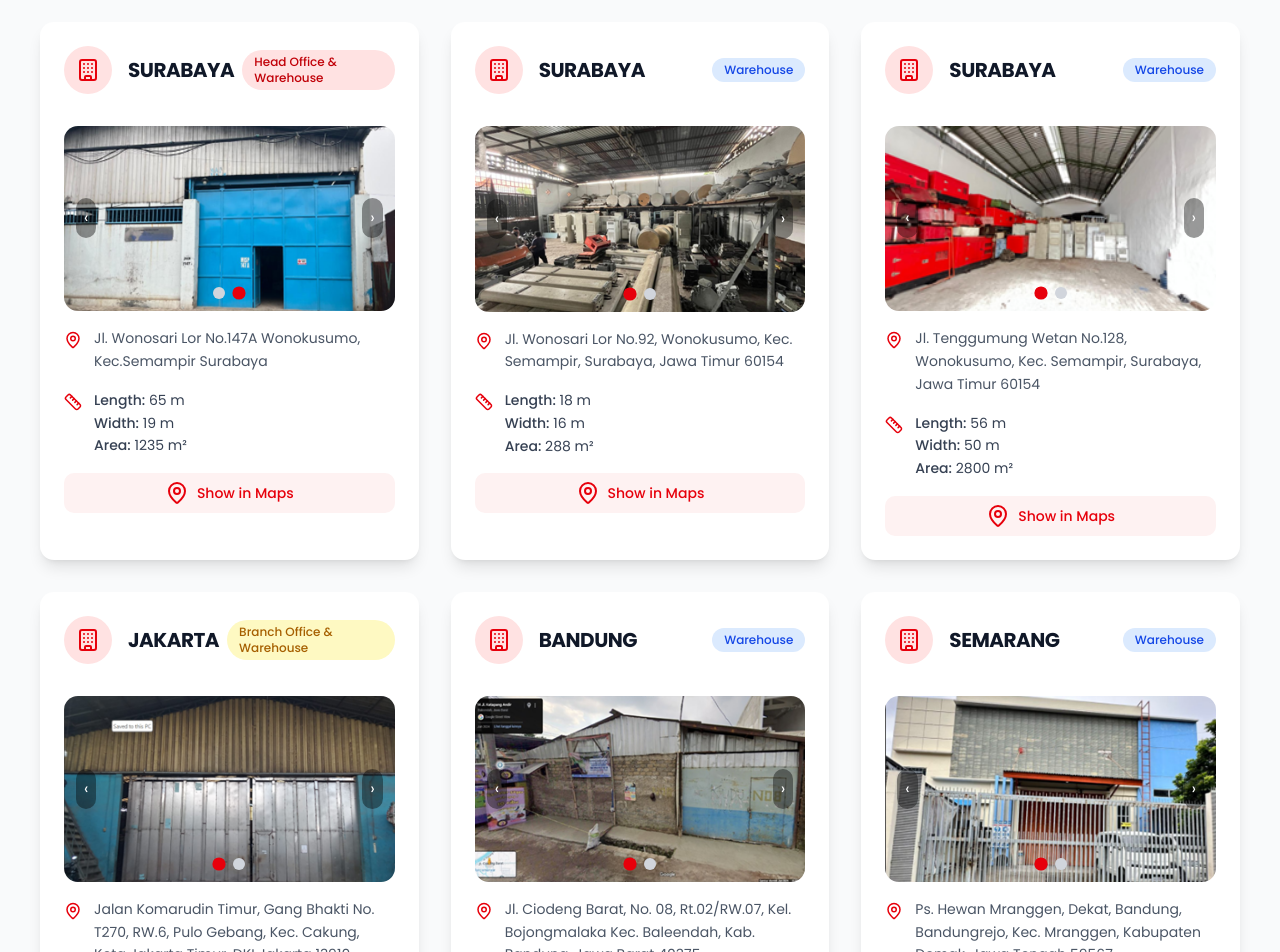
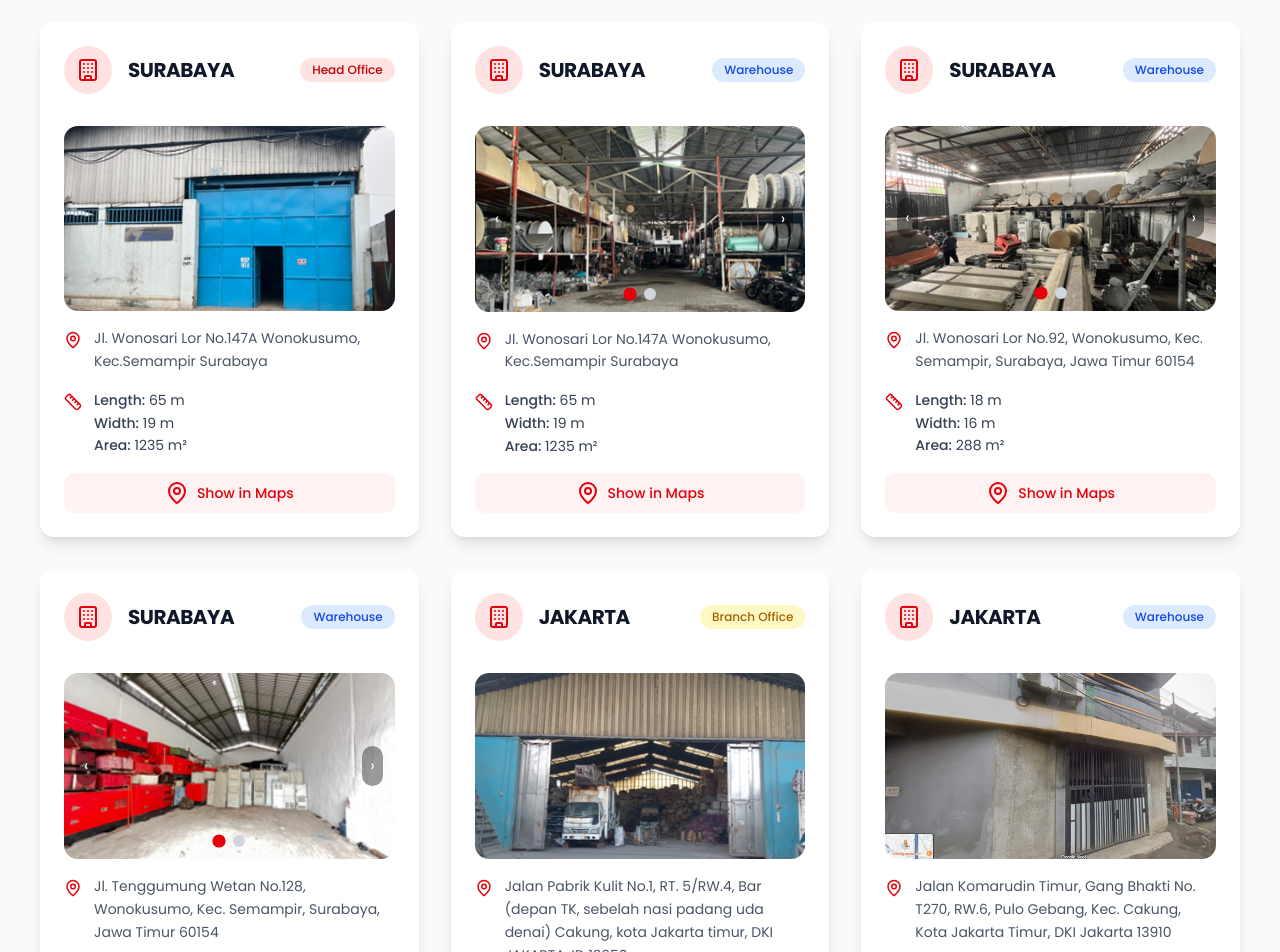
Before and after one commit to fz-project/misp, a Next.js app: page / in a window 1280 px wide. Shown: the part 5500-6452 px from the top of the page. Built offline with nearby package versions, Linux system fonts and the light colour scheme.

Commit message:
feat:update warehouse

```diff
--- a/src/data/warehouse.js
+++ b/src/data/warehouse.js
@@ -1,7 +1,20 @@
 export const warehouseInfo = {
   locations: [
     {
-      type: "Head Office & Warehouse",
+      type: "Head Office",
+      city: "SURABAYA",
+      address: "Jl. Wonosari Lor No.147A Wonokusumo, Kec.Semampir Surabaya",
+      mapsUrl: "https://maps.app.goo.gl/qoxXNbvb4btEa5k87",
+      // contactPerson: "Machriz",
+      // phone: "+62 87747744999",
+      images: [
+        "/images/warehouse/surabaya-1/wh-sby-1-2.png",
+      ],
+      length: 65,
+      width: 19,
+    },
+    {
+      type: "Warehouse",
       city: "SURABAYA",
       address: "Jl. Wonosari Lor No.147A Wonokusumo, Kec.Semampir Surabaya",
       mapsUrl: "https://maps.app.goo.gl/qoxXNbvb4btEa5k87",
@@ -43,7 +56,21 @@ export const warehouseInfo = {
       width: 50,
     },
     {
-      type: "Branch Office & Warehouse",
+      type: "Branch Office",
+      city: "JAKARTA",
+      address:
+        "Jalan Pabrik Kulit No.1, RT. 5/RW.4, Bar (depan TK, sebelah nasi padang uda denai) Cakung, kota Jakarta timur, DKI JAKARTA, ID 13950",
+      mapsUrl: "https://maps.app.goo.gl/YAhJLts5MMKuYRbf6?g_st=aw",
+      // contactPerson: "Zaenal",
+      // phone: "+62 817112257",
+      images: [
+        "/images/warehouse/jakarta-1/wh-jakarta-1-2.png",
+      ],
+      length: 30,
+      width: 25,
+    },
+    {
+      type: "Warehouse",
       city: "JAKARTA",
       address:
         "Jalan Komarudin Timur, Gang Bhakti No. T270, RW.6, Pulo Gebang, Kec. Cakung, Kota Jakarta Timur, DKI Jakarta 13910",
@@ -51,8 +78,7 @@ export const warehouseInfo = {
       // contactPerson: "Zaenal",
       // phone: "+62 817112257",
       images: [
-        "/images/warehouse/jakarta-1/wh-jakarta-1-1.png",
-        "/images/warehouse/jakarta-1/wh-jakarta-1-2.png",
+        "/images/warehouse/jakarta-2/wh-jakarta-branch-1.png",
       ],
       length: 30,
       width: 25,
```
Also changed, not shown: public/images/warehouse/jakarta-2/wh-jakarta-branch-1.png (added).
